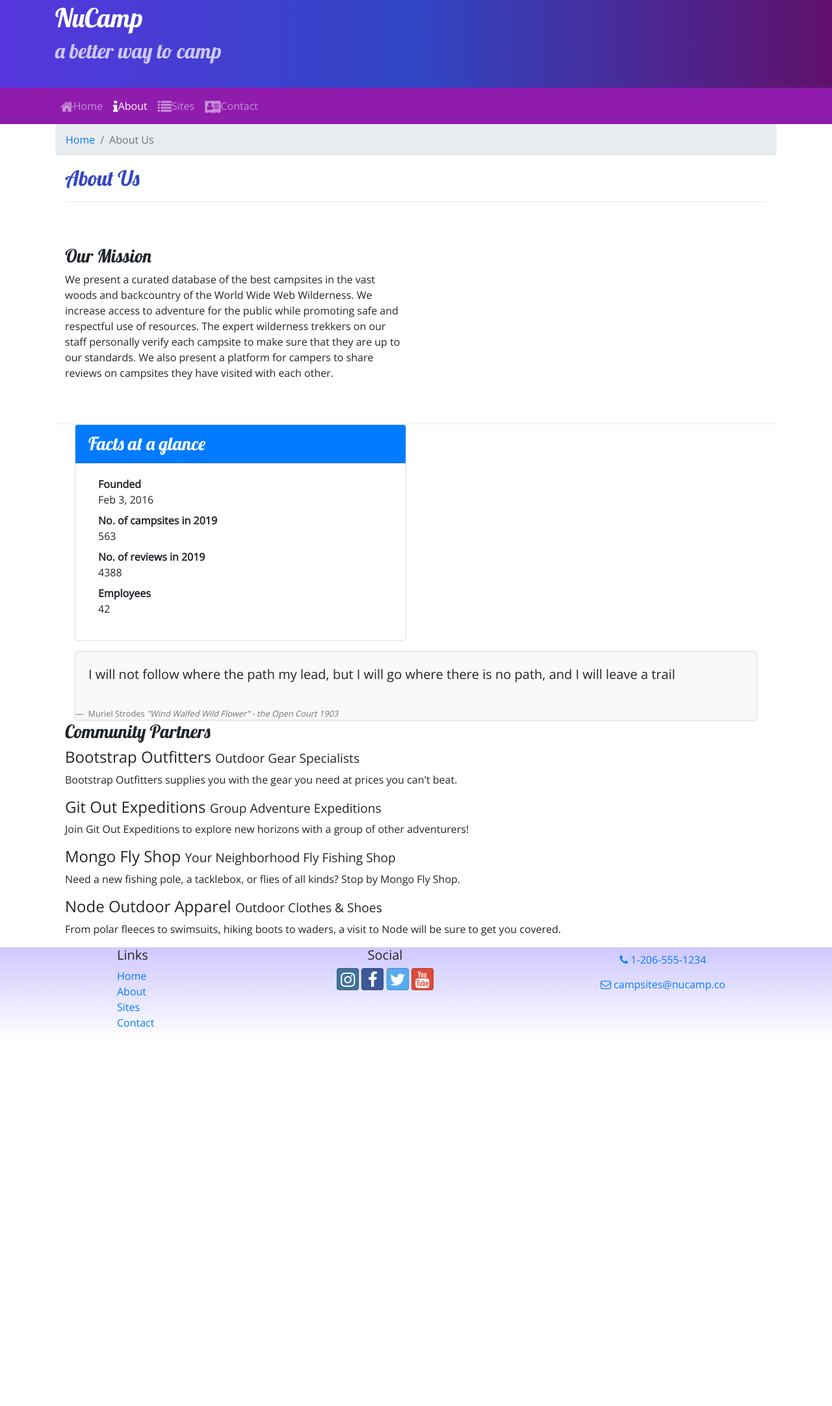
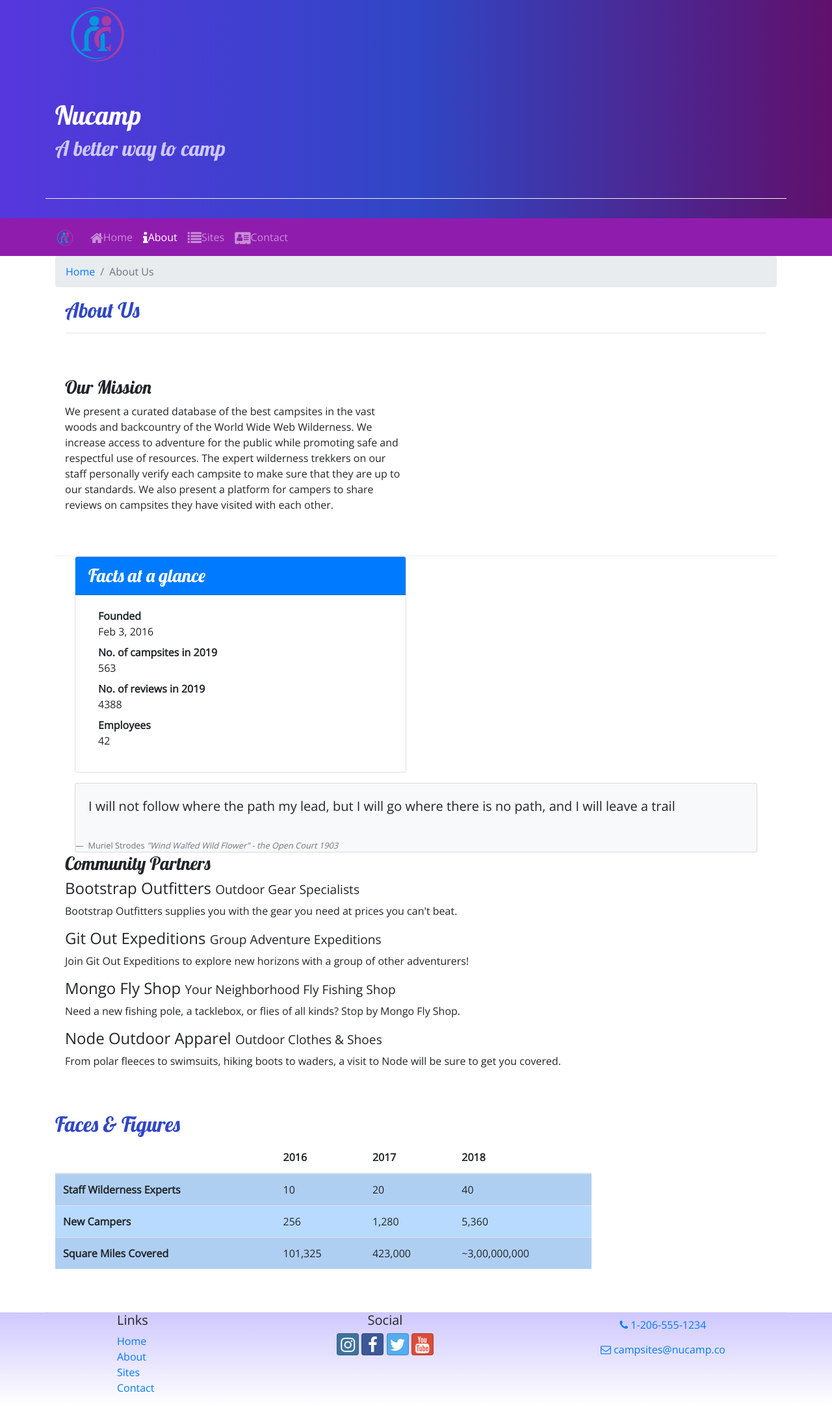
Before and after one commit to thle01/nucampsite, a website: page aboutus.html in a window 1280 px wide. Shown: the part 27-2191 px from the top of the page at 65% size. Before the commit the page ends 1629 px from the top, so only its background shows below. Drawn offline with nearby package versions, Linux system fonts and the light colour scheme.

Commit message:
add 112219

```diff
--- a/aboutus.html
+++ b/aboutus.html
@@ -23,10 +23,13 @@
 
         <header class="jumbotron jumbotron-fluid">
                 <div class="container">
-            <div class="row">
+                    <div class="col-4 col-sm-3 col-md-2 align-self-center">
+                        <a href="index.html"><img src="img/logo.png" class="img-fluid" /></a>
+                    </div>
+                    <div class="row row-content">
                         <div class="col">
-                    <h1>NuCamp</h1>
-                    <h2>a better way to camp</h2>
+                            <h1> Nucamp </h1>
+                            <h2> A better way to camp</h2>
                         </div>
                     </div>
                 </div>
@@ -34,7 +37,8 @@
 
             <nav class="navbar navbar-expand-sm navbar-dark sticky-top">
                 <div class="container">
-                <button class="navbar-toggler ml-auto" type="button" data-toggle="collapse" data-target="#nucampNavbar">
+                    <a class="navbar-brand" href="index.html"> <img src="img/logo.png" height="30" width="30"/> </a>
+                <button class="navbar-toggler" type="button" data-toggle="collapse" data-target="#nucampNavbar">
                     <span class="navbar-toggler-icon"></span>
                 </button>
                 <div class="collapse navbar-collapse" id="nucampNavbar">
@@ -123,6 +127,42 @@
                 </div>
             </div>
 
+            <div class="row row-content">
+                <div class="col-sm-9">
+                    <h2> Faces &amp; Figures  </h2>
+                    <div class="table-responsive">
+                        <table class="table table-striped">
+                            <thead>
+                                <tr class="bg-primary text-light"></tr>
+                                <th></th>
+                                <th>2016</th>
+                                <th>2017</th>
+                                <th>2018</th>
+                            </thead>
+                            <tbody class="table-primary">
+                                <tr>
+                                        <th>Staff Wilderness Experts</th>
+                                        <td>10</td>
+                                        <td>20</td>
+                                        <td>40</td>
+                                    </tr>
+                                    <tr>
+                                        <th>New Campers</th>
+                                        <td>256</td>
+                                        <td>1,280</td>
+                                        <td>5,360</td>
+                                    </tr>
+                                    <tr>
+                                        <th>Square Miles Covered</th>
+                                        <td>101,325</td>
+                                        <td>423,000</td>
+                                        <td>~3,00,000,000</td>
+                            </tbody>
+                        </table>
+                    </div>
+                </div>
+
+            </div>
     </div>
 
     <footer class="site-footer">
```
Also changed, not shown: contactus.html (+9 -4 lines), index.html (+22 -8 lines), img/bootstrap-thumb.png (added), img/breadcrumb-trail-thumb.jpg (added), img/breadcrumb-trail.jpg (added), img/chrome-river-thumb.jpg (added), img/chrome-river.jpg (added), img/logo.png (added), img/react-lake-thumb.jpg (added), img/react-lake.jpg (added), 1 other file. Lines whose indentation alone changed are shown as unchanged.
